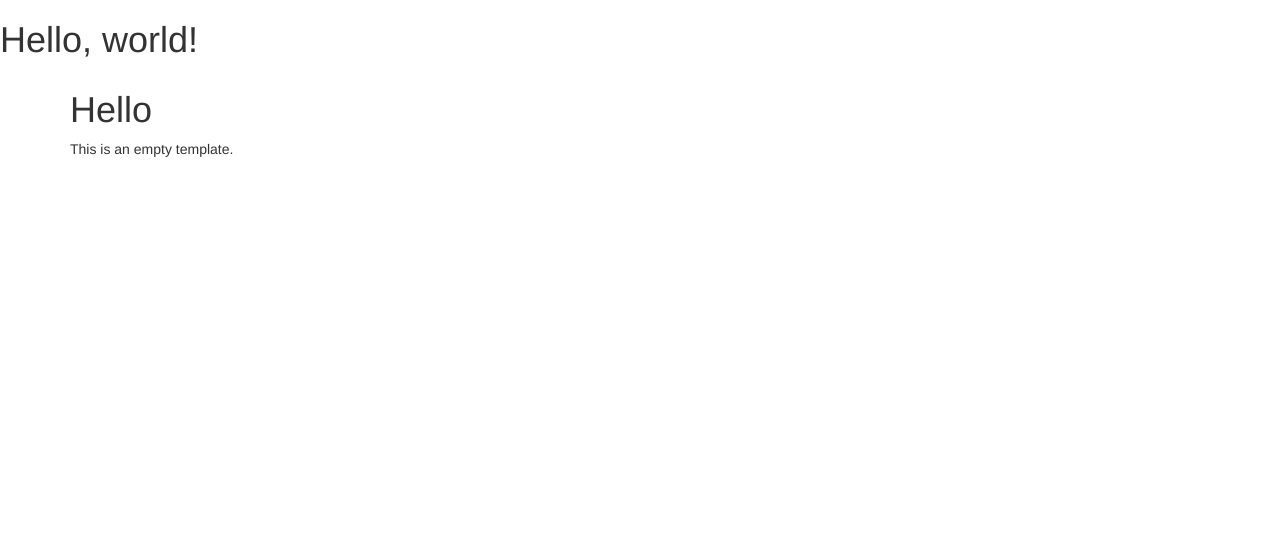
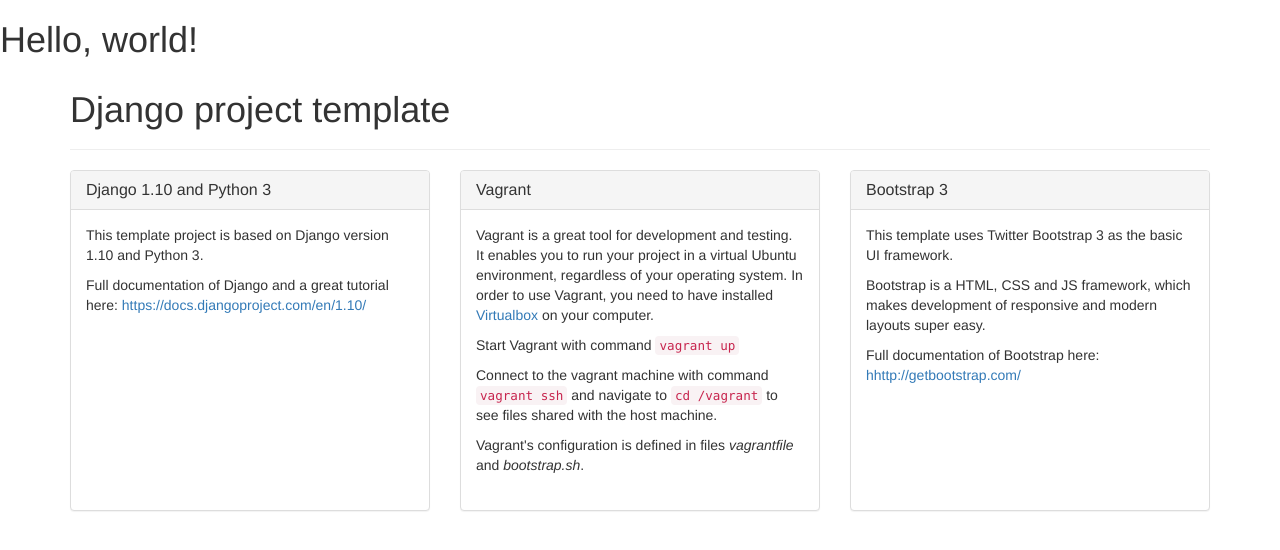
Before and after one commit to olliwer/socrates, a Django app: template app/templates/index.html in a window 1280 px wide. Shown: the top 550 px of the page. Run offline with Django 3.2, Linux system fonts and the light colour scheme; the template is opened without the code that fills it, so the values that code supplies are empty; some libraries are stand-ins or nearby versions.

Commit message:
general information added on index template

```diff
--- a/app/templates/index.html
+++ b/app/templates/index.html
@@ -4,10 +4,66 @@
 
 <section id="index">
   <div class="container">
+    <h1>Django project template</h1>
+    <hr>
     <div class="row">
-      <div class="col col-md-12">
-        <h1>Hello</h1>
-        <p>This is an empty template.</p>
+      <div class="col col-md-4">
+        <div class="panel panel-default">
+          <div class="panel-heading">
+            <h3 class="panel-title">Django 1.10 and Python 3</h3>
+          </div>
+          <div class="panel-body" style="min-height:300px;">
+            <p>
+              This template project is based on Django version 1.10 and Python 3.
+            </p>
+            <p>
+              Full documentation of Django and a great tutorial here: <a href="https://docs.djangoproject.com/en/1.10/">https://docs.djangoproject.com/en/1.10/</a>
+            </p>
+          </div>
+        </div>
+      </div>
+      <div class="col col-md-4">
+        <div class="panel panel-default">
+          <div class="panel-heading">
+            <h3 class="panel-title">Vagrant</h3>
+          </div>
+          <div class="panel-body" style="min-height:300px;">
+            <p>
+              Vagrant is a great tool for development and testing.
+              It enables you to run your project in a virtual Ubuntu environment,
+              regardless of your operating system. In order to use Vagrant, you need to have
+              installed <a href="https://www.virtualbox.org/">Virtualbox</a> on your computer.
+            </p>
+            <p>
+              Start Vagrant with command <code>vagrant up</code>
+            </p>
+            <p>
+              Connect to the vagrant machine with command <code>vagrant ssh</code>
+              and navigate to <code>cd /vagrant</code> to see files shared with the host machine.
+            </p>
+            <p>
+              Vagrant's configuration is defined in files <i>vagrantfile</i> and <i>bootstrap.sh</i>.
+            </p>
+          </div>
+        </div>
+      </div>
+      <div class="col col-md-4">
+        <div class="panel panel-default">
+          <div class="panel-heading">
+            <h3 class="panel-title">Bootstrap 3</h3>
+          </div>
+          <div class="panel-body" style="min-height:300px;">
+            <p>
+              This template uses Twitter Bootstrap 3 as the basic UI framework.
+            </p>
+            <p>
+              Bootstrap is a HTML, CSS and JS framework, which makes development of responsive and modern layouts super easy.
+            </p>
+            <p>
+              Full documentation of Bootstrap here: <a href="http://getbootstrap.com/">hhttp://getbootstrap.com/</a>
+            </p>
+          </div>
+        </div>
       </div>
     </div>
   </div>
```
